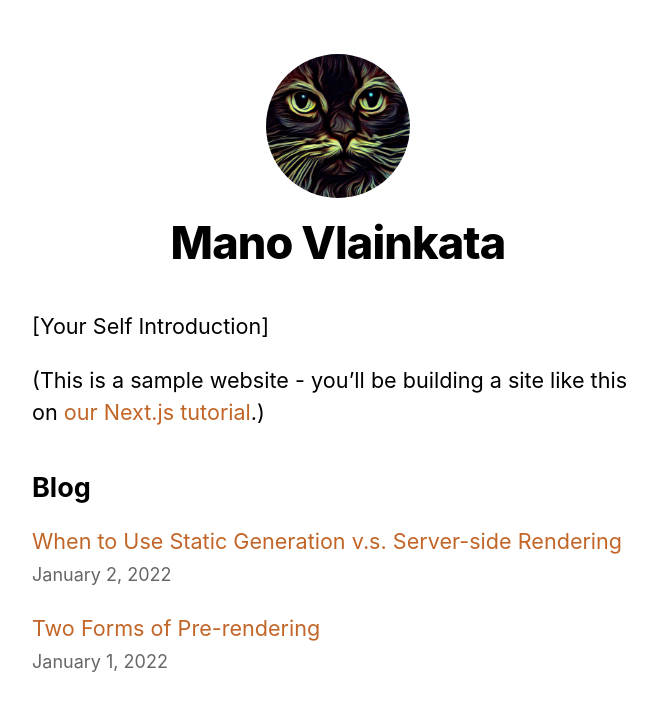
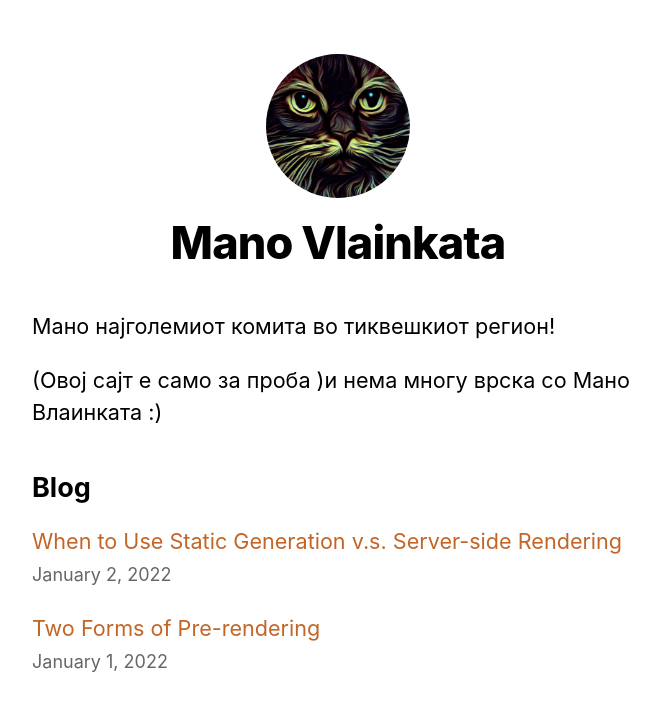
Before and after one commit to ristep/nextjs-blog, a Next.js app: page / in a window 1280 px wide. Shown: the top 710 px of the page, without its empty margins (302-962 px from the left). Built offline with nearby package versions, Linux system fonts and the light colour scheme.

Commit message:
Treti Commit

```diff
--- a/pages/404.js
+++ b/pages/404.js
@@ -1,4 +1,4 @@
 // pages/404.js
 export default function Custom404() {
-   return <h1>404 - Page Not Found</h1>;
+   return <h1>404 - Page Not Found !?!</h1>;
 c}
--- a/pages/index.js
+++ b/pages/index.js
@@ -24,10 +24,9 @@ export default function Home({ allPostsData }) {
       </Head>
 
       <section className={utilStyles.headingMd}>
-        <p>[Your Self Introduction]</p>
+        <p>Мано најголемиот комита во тиквешкиот регион!</p>
         <p>
-          (This is a sample website - you’ll be building a site like this on{' '}
-          <a href="https://nextjs.org/learn">our Next.js tutorial</a>.)
+          (Овој сајт е само за проба )и нема многу врска со Мано Влаинката :)
         </p>
       </section>
 
```
